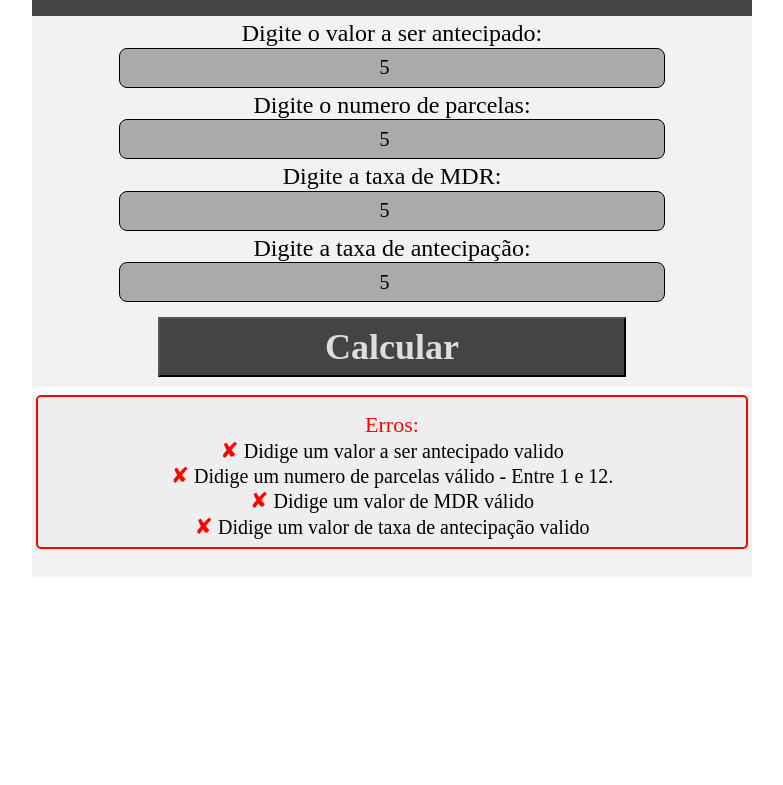
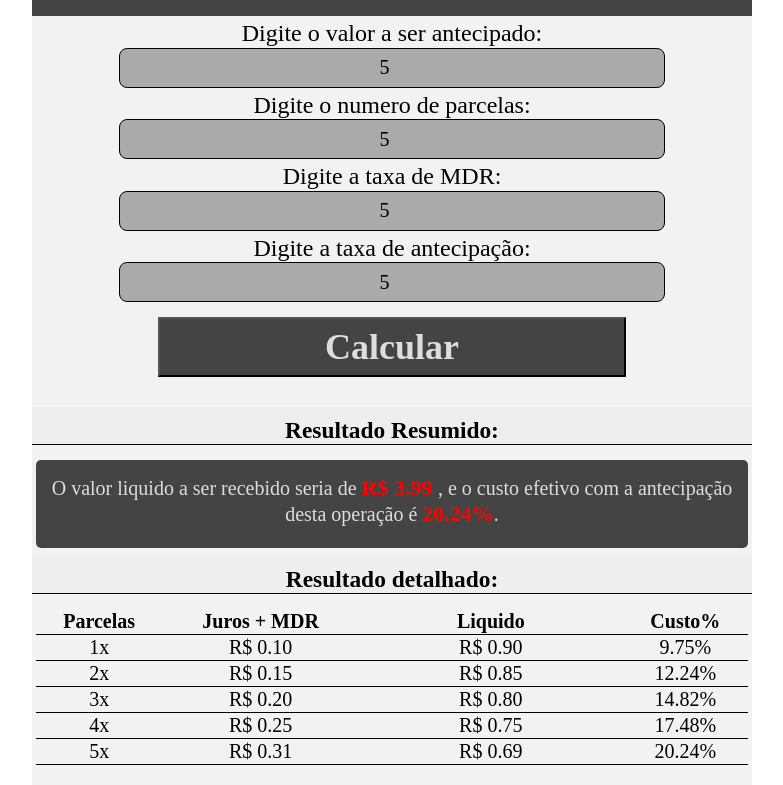
Before and after one commit to LuizFelipeSacardo/calculo-antecipacao, a plain HTML site: page index.html in a window 1280 px wide. Both pictures are taken after typing "5", "5", "5", "5" into the empty fields and a click on the button "Calcular". Shown: the part 94-879 px from the top of the page, without its empty margins (248-1031 px from the left). Before the commit the page ends 800 px from the top, so only its background shows below. Drawn offline with Linux system fonts and the light colour scheme.

Commit message:
Some small adjustments on the logic

```diff
--- a/assets/javascript/Recebivel.js
+++ b/assets/javascript/Receivable.js
@@ -1,4 +1,4 @@
-class Recebivel{
+class Receivable{
   constructor(value, installments, mdr, fee){
     this.value = value;
     this.installments = installments;
@@ -7,7 +7,7 @@ class Recebivel{
   }
 
   mdrFreeInstallment(){
-    const netInstallment = (this.value - (this.value * (this.mdr/100)))/installments;
+    const netInstallment = (this.value - (this.value * (this.mdr/100)))/this.installments;
     return netInstallment
   }
 
--- a/assets/javascript/index.js
+++ b/assets/javascript/index.js
@@ -1,3 +1,4 @@
+function captureInformation(){
   const inputValue = document.querySelector('#input-form__value').value;
   const inputInstallments = document.querySelector('#input-form__installments').value;
   const inputMdr = document.querySelector('#input-form__mdr').value;
@@ -13,9 +14,10 @@ const installments = Number(stringInstallments);
   const mdr = Number(stringMdr);
   const fee = Number(stringFee);
 
-const recebivel = new Recebivel(value, installments, mdr, fee);
-const feeFreeInstallments = recebivel.feeFreeInstallments();
-const fullInstallment = recebivel.value / recebivel.installments;
+  const receivable = new Receivable(value, installments, mdr, fee);
+
+  return receivable;
+}
 
 const resultsSection = document.querySelector('#results');
 const resultsOutput = document.querySelector('#results__output');
@@ -23,44 +25,50 @@ const resultsTable = document.querySelector('#results-table__body');
 const resultsComplete = document.querySelector('#results__complete');
 const resultsTitle = document.querySelector('#results__title');
 
-function errorsValidation(){
+
+function errorsValidation(receivable){
   let errors = [];
-  if(!value === typeof Number || value <= 0){
+  if(!receivable.value === typeof Number || receivable.value <= 0){
     errors.push("Didige um valor a ser antecipado valido")
   }
-  if(!installments === typeof Number || installments <= 0 || installments > 12){
+  if(!receivable.installments === typeof Number || receivable.installments <= 0 || receivable.installments > 12){
     errors.push("Didige um numero de parcelas válido - Entre 1 e 12.")
   }
-  if(!mdr === typeof Number || mdr <= 0 || mdr > 10){
+  if(!receivable.mdr === typeof Number || receivable.mdr <= 0 || receivable.mdr > 10){
     errors.push("Didige um valor de MDR válido")
   }
-  if(!fee === typeof Number || fee <= 0 || fee > 10){
+  if(!receivable.fee === typeof Number || receivable.fee <= 0 || receivable.fee > 10){
     errors.push("Didige um valor de taxa de antecipação valido")
   }
   return errors;
 }
 
 
-function efectiveCost(){
+function efectiveCost(receivable){
   let sum = 0;
+  const feeFreeInstallments = receivable.feeFreeInstallments();
   feeFreeInstallments.forEach(i => {
     sum += i;
   })
-  let totalCost = recebivel.value - sum;
-  return (totalCost / recebivel.value)*100;
+  let totalCost = receivable.value - sum;
+  return (totalCost / receivable.value)*100;
 }
 
 
-
-function abstractResult(){
-  resultsOutput.innerHTML = `O valor liquido a ser recebido seria de <span class="text-highlight"> R$ ${(recebivel.value - (recebivel.value * (efectiveCost()/100))).toFixed(2)} </span>, e o custo efetivo com a antecipação desta operação é <span class="text-highlight">${efectiveCost().toFixed(2)}%</span>.`
+function abstractResult(receivable){
+  resultsOutput.innerHTML = `O valor liquido a ser recebido seria de <span class="text-highlight"> R$ ${(receivable.value - (receivable.value * (efectiveCost(receivable)/100))).toFixed(2)} </span>, e o custo efetivo com a antecipação desta operação é <span class="text-highlight">${efectiveCost(receivable).toFixed(2)}%</span>.`
 }
 
 
 //MAIN FUNCTION
 function completeResult(){
 
-  const errorsList = errorsValidation();
+  const receivable = captureInformation();
+
+  const feeFreeInstallments = receivable.feeFreeInstallments();
+  const fullInstallment = receivable.value / receivable.installments;
+
+  const errorsList = errorsValidation(receivable);
 
   if(errorsList.length > 0){
     resultsSection.classList.remove('results--hide');
@@ -82,9 +90,11 @@ function completeResult(){
     resultsSection.classList.remove('results--hide');
     resultsTitle.classList.remove('results--hide');
 
+    resultsOutput.style.height = "58px";
+
     let installmentsSum = 0;
 
-     for(let i = 0; i <= recebivel.installments; i++){
+     for(let i = 0; i <= receivable.installments; i++){
 
         installmentsSum += feeFreeInstallments[i];
 
@@ -107,7 +117,7 @@ function completeResult(){
         tr.appendChild(tdEfectiveCost);
         resultsTable.appendChild(tr);
 
-        abstractResult();
+        abstractResult(receivable);
     }
   }
 }
--- a/assets/results.css
+++ b/assets/results.css
@@ -4,6 +4,7 @@
     margin: auto;
     background-color: var(--background-color-03);
     padding-bottom: 20px;
+    padding-top: 20px;
   }
 
   .results__title{
--- a/index.html
+++ b/index.html
@@ -59,7 +59,7 @@
       </section>
 
   </main>
-  <script src="assets/javascript/Recebivel.js"></script>
+  <script src="assets/javascript/Receivable.js"></script>
   <script src="assets/javascript/index.js"></script>
 
 </body>
```
Lines whose indentation alone changed are shown as unchanged.
